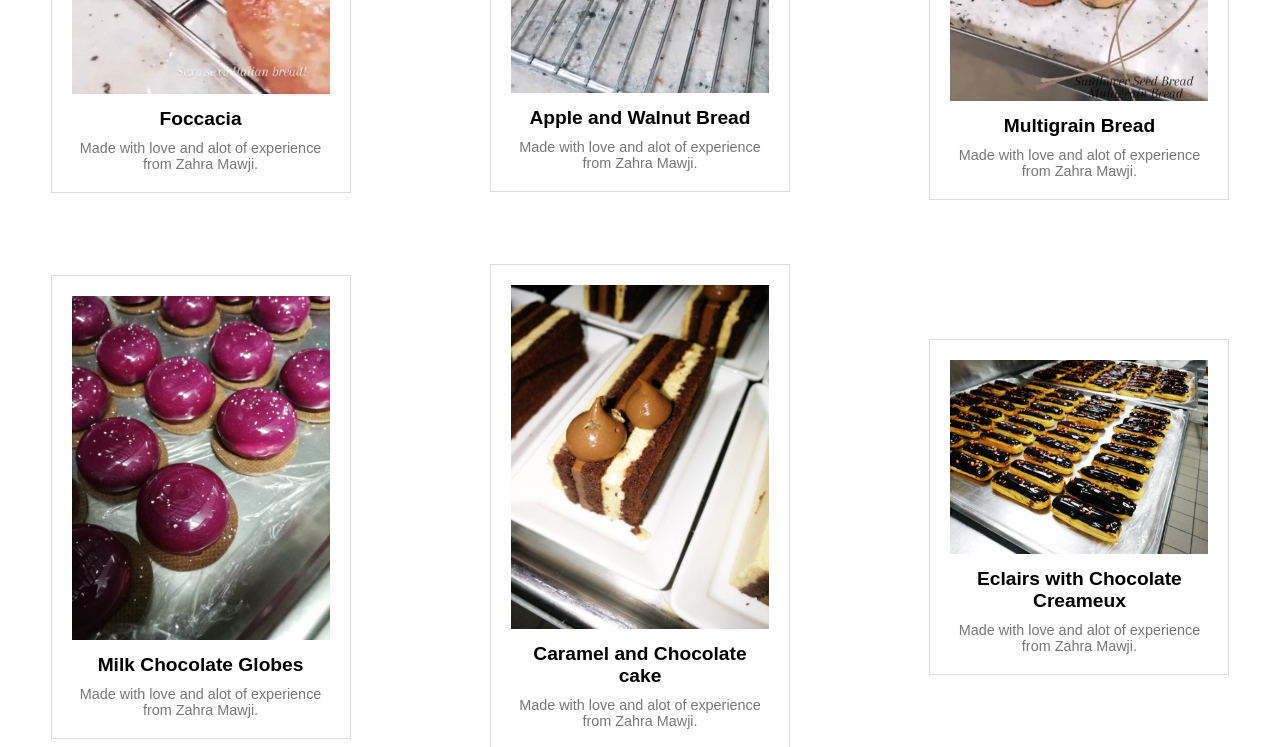
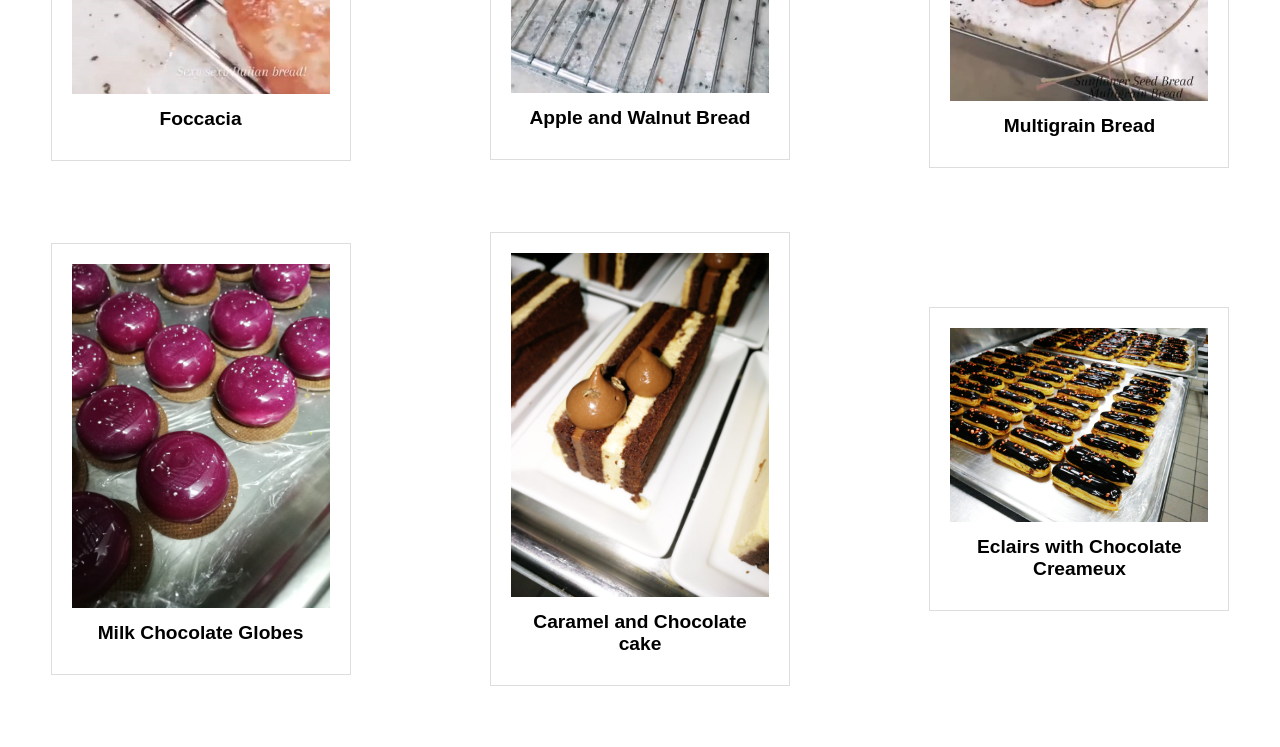
Before and after one commit to nauman331/zahramawji.github.io, a plain HTML site: page index.html in a window 1280 px wide. Shown: the part 1360-2107 px from the top of the page. Drawn offline with Linux system fonts and the light colour scheme.

Commit message:
Update index.html

```diff
--- a/index.html
+++ b/index.html
@@ -14,7 +14,7 @@
         <nav class="navbar-container container">
             <a href="/" class="home-link">
                 <h2 class="navbar-logo">Z</h2>
-                Zahra M Mawji
+                Zahra Mohsin Mawji
             </a>
             <button type="button" id="navbar-toggle" aria-controls="navbar-menu" aria-label="Toggle menu"
                 aria-expanded="false">
@@ -38,7 +38,7 @@
         <div class="name" id="home">
             <h1>
                 <span class="word">Zahra Mawji<span class="superscript">s</span> </span>
-                <span class="word">Pastery Chef</span>
+                <span class="word">Pastry Chef</span>
             </h1>
         </div>
         <!-- slider -->
@@ -47,112 +47,90 @@
             <div class="product-card">
                 <img src="assets/1.jpeg" alt="Product Image">
                 <h3 class="product-title">Foccacia</h3>
-                <p class="product-description">Made with love and alot of experience from Zahra Mawji.</p>
                             </div>
             <div class="product-card">
                 <img src="assets/2.jpeg" alt="Product Image">
                 <h3 class="product-title">Apple and Walnut Bread</h3>
-                <p class="product-description">Made with love and alot of experience from Zahra Mawji.</p>
                             </div>
             <div class="product-card">
                 <img src="assets/3.jpeg" alt="Product Image">
                 <h3 class="product-title">Multigrain Bread</h3>
-                <p class="product-description">Made with love and alot of experience from Zahra Mawji.</p>
                      </div>
             <div class="product-card">
                 <img src="assets/4.jpeg" alt="Product Image">
                 <h3 class="product-title">Milk Chocolate Globes</h3>
-                <p class="product-description">Made with love and alot of experience from Zahra Mawji.</p>
                        </div>
             <div class="product-card">
                 <img src="assets/5.jpeg" alt="Product Image">
                 <h3 class="product-title">Caramel and Chocolate cake</h3>
-                <p class="product-description">Made with love and alot of experience from Zahra Mawji.</p>
                       </div>
             <div class="product-card">
                 <img src="assets/6.jpeg" alt="Product Image">
                 <h3 class="product-title">Eclairs with Chocolate Creameux</h3>
-                <p class="product-description">Made with love and alot of experience from Zahra Mawji.</p>
                        </div>
             <div class="product-card">
                 <img src="assets/7.jpeg" alt="Product Image">
                 <h3 class="product-title">Coconut Mouse with Mango Salsa(Pina Colada)</h3>
-                <p class="product-description">Made with love and alot of experience from Zahra Mawji.</p>
                             </div>
             <div class="product-card">
                 <img src="assets/8.jpeg" alt="Product Image">
                 <h3 class="product-title">Raspberry Tart</h3>
-                <p class="product-description">Made with love and alot of experience from Zahra Mawji.</p>
                         </div>
             <div class="product-card">
                 <img src="assets/9.jpeg" alt="Product Image">
                 <h3 class="product-title">Lemon and Barries Eclairs</h3>
-                <p class="product-description">Made with love and alot of experience from Zahra Mawji.</p>
                             </div>
             <div class="product-card">
                 <img src="assets/10.jpeg" alt="Product Image">
                 <h3 class="product-title">Passionfruit Baba with Vanilla Bean Cream</h3>
-                <p class="product-description">Made with love and alot of experience from Zahra Mawji.</p>
                        </div>
             <div class="product-card">
                 <img src="assets/11.jpeg" alt="Product Image">
                 <h3 class="product-title">Lemon and Strawberry Cake</h3>
-                <p class="product-description">Made with love and alot of experience from Zahra Mawji.</p>
                      </div>
             <div class="product-card">
                 <img src="assets/12.jpeg" alt="Product Image">
                 <h3 class="product-title">Strawberry Tart</h3>
-                <p class="product-description">Made with love and alot of experience from Zahra Mawji.</p>
                        </div>
             <div class="product-card">
                 <img src="assets/13.jpeg" alt="Product Image">
                 <h3 class="product-title">Mini Vanilla Cakes</h3>
-                <p class="product-description">Made with love and alot of experience from Zahra Mawji.</p>
                      </div>
             <div class="product-card">
                 <img src="assets/14.jpeg" alt="Product Image">
                 <h3 class="product-title">Chocolate Mirror Glaze Cake</h3>
-                <p class="product-description">Made with love and alot of experience from Zahra Mawji.</p>
                         </div>
             <div class="product-card">
                 <img src="assets/15.jpeg" alt="Product Image">
                 <h3 class="product-title">Naked Red Velvet Cake</h3>
-                <p class="product-description">Made with love and alot of experience from Zahra Mawji.</p>
                       </div>
             <div class="product-card">
                 <img src="assets/16.jpeg" alt="Product Image">
                 <h3 class="product-title">Butter Croissants</h3>
-                <p class="product-description">Made with love and alot of experience from Zahra Mawji.</p>
                            </div>
             <div class="product-card">
                 <img src="assets/17.jpeg" alt="Product Image">
                 <h3 class="product-title">Chocolate Lime Meriengue Tart</h3>
-                <p class="product-description">Made with love and alot of experience from Zahra Mawji.</p>
                          </div>
             <div class="product-card">
                 <img src="assets/18.jpeg" alt="Product Image">
                 <h3 class="product-title">Pastillage Showpiece</h3>
-                <p class="product-description">Made with love and alot of experience from Zahra Mawji.</p>
                          </div>
             <div class="product-card">
                 <img src="assets/19.jpeg" alt="Product Image">
                 <h3 class="product-title">Sourdough Bread</h3>
-                <p class="product-description">Made with love and alot of experience from Zahra Mawji.</p>
                     </div>
             <div class="product-card">
                 <img src="assets/20.jpeg" alt="Product Image">
                 <h3 class="product-title">Opera layer Cake</h3>
-                <p class="product-description">Made with love and alot of experience from Zahra Mawji.</p>
                          </div>
             <div class="product-card">
                 <img src="assets/21.jpeg" alt="Product Image">
                 <h3 class="product-title">Cakesicles</h3>
-                <p class="product-description">Made with love and alot of experience from Zahra Mawji.</p>
                         </div>
             <div class="product-card">
                 <img src="assets/22.jpeg" alt="Product Image">
                 <h3 class="product-title">Deconstructed Red Velvet Cake</h3>
-                <p class="product-description">Made with love and alot of experience from Zahra Mawji.</p>
                 </div>
         </div>
         <!-- location -->
@@ -175,7 +153,7 @@
                                 of my best creations above including cakes and pasteris</p>
                             <div class="hr"></div>
                             <h6>Dubai, United Arab Amirates</h6>
-                            <h6>zahra.mawji20@hotmail.com<span>|</span>+971 5578614 94</h6>
+                            <h6>zahra.mawji20@hotmail.com<span>|</span>+971557861494</h6>
                         </div>
                     </div>
                 </div>
```
Lines whose indentation alone changed are shown as unchanged.
